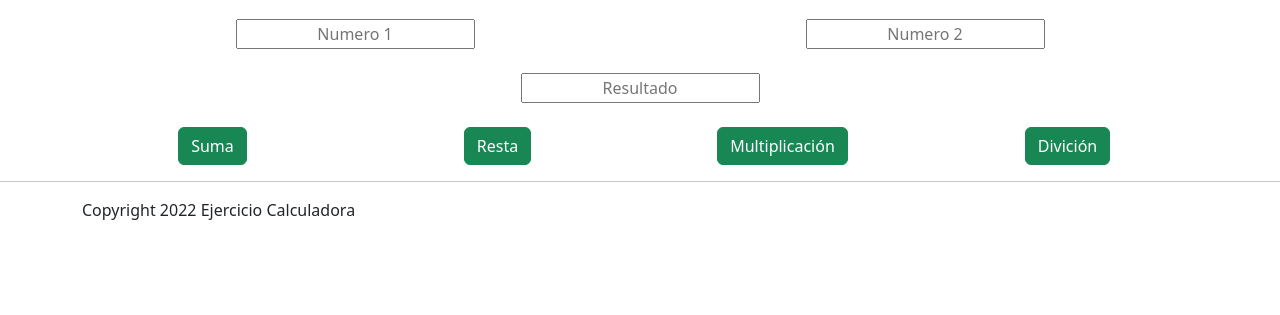
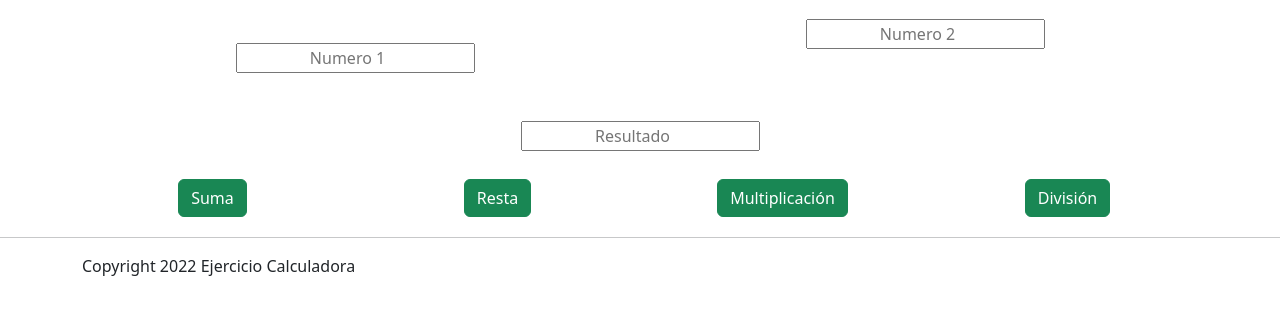
Before and after one commit to dcbcueva/Calculadora, a plain HTML site: page index.html in a window 1280 px wide. Shown: the part 53-368 px from the top of the page. Drawn offline with nearby package versions, Linux system fonts and the light colour scheme.

Commit message:
ci:disegno y ortografia

```diff
--- a/index.html
+++ b/index.html
@@ -15,33 +15,33 @@
     <h1 class="text-center" style="color:#198754">Claculadora</h1>
     <div class="container container-sm text-center">
         <div class="row my-4 justify-content-evenly">
-            <div class="col">
-                <input class="text-center" placeholder="Numero 1" type="text" id="num1">
+            <div class="col my-4">
+                <input class="text-center" placeholder="Numero 1" type="number" id="num1">
             </div>
             <!--<div class="col"></div>-->
-            <div class="col">
-                <input class="text-center" placeholder="Numero 2" type="text" id="num2">
+            <div class="col my-6">
+                <input class="text-center" placeholder="Numero 2" type="number" id="num2">
             </div>
         </div>
         <div class="row my-4 justify-content-evenly">
             <div class="col">
-                <input class="text-center" placeholder="Resultado" type="text" id="resp">
+                <input class="text-center" placeholder="Resultado" type="number" id="resp">
             </div>
         </div>
     </div>
     <div class="container text-center">
         <div class="row row-cols-1 row-cols-sm-2 row-cols-md-4">
-            <div class="col">
+            <div class="col my-1">
                 <butoon class="btn btn-success" id="suma" > Suma </butoon>
             </div>
-            <div class="col">
+            <div class="col my-1">
                 <button class="btn btn-success" id="rest"> Resta </button>
             </div>
-            <div class="col">
+            <div class="col my-1">
                 <button class="btn btn-success" id="mult"> Multiplicación </button>
             </div>
-            <div class="col">
-                <button class="btn btn-success" id="divi"> Divición </button>
+            <div class="col my-1">
+                <button class="btn btn-success" id="divi"> División </button>
             </div>
         </div>
     </div>
```
